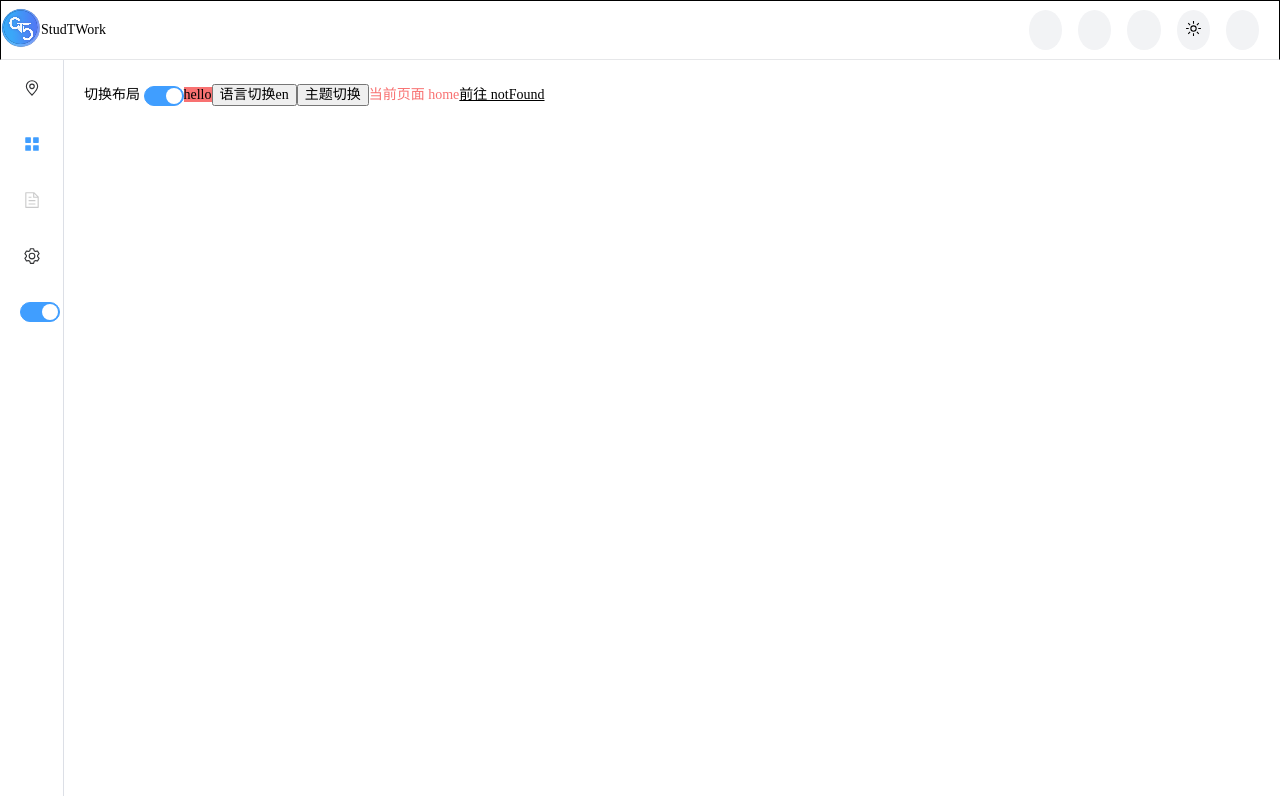
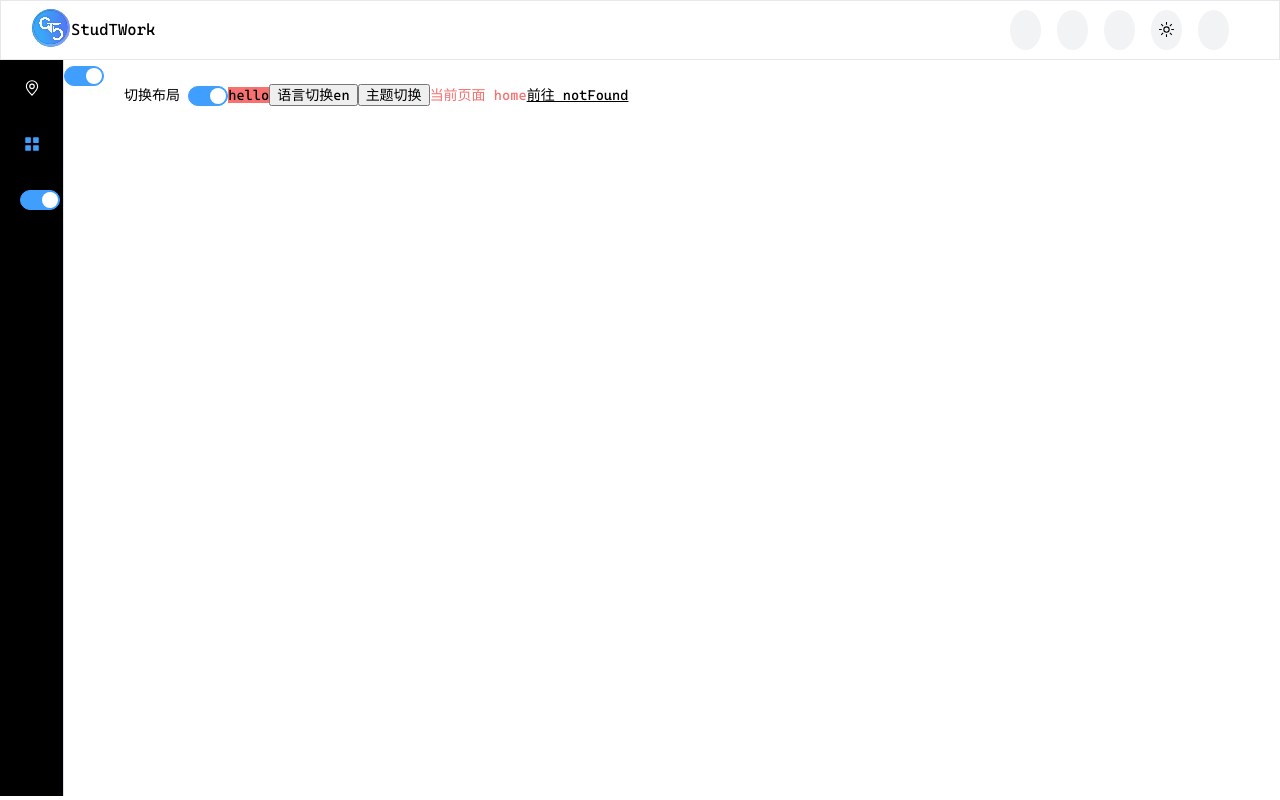
Before and after one commit to CodeGetters/studtworkFrond, a Vue app: page / in a window 1280 px wide. Built offline with nearby package versions, Linux system fonts and the light colour scheme.

Commit message:
style: 💎 modify home page layout

```diff
--- a/src/assets/styles/normal.css
+++ b/src/assets/styles/normal.css
@@ -3,6 +3,10 @@
 @font-face {
   font-family: "CascadiaCode";
   src: url("../fonts/CascadiaCode.ttf");
+}
+
+:root {
+  font-family: "CascadiaCode";
 }
 
 /* toggle theme */
--- a/src/core/config/configType.ts
+++ b/src/core/config/configType.ts
@@ -1,6 +1,7 @@
 interface Header {
   display: boolean;
   width: "fixed" | "fluid";
+  asideTop: boolean;
 }
 
 interface Footer {
--- a/src/core/config/defaultConfig.ts
+++ b/src/core/config/defaultConfig.ts
@@ -3,6 +3,8 @@ const config: defaultConfig = {
   headers: {
     display: true,
     width: "fixed",
+    // 布局方式
+    asideTop: false,
   },
   footer: {
     display: true,
--- /dev/null
+++ b/src/layouts/AsideCom.vue
@@ -0,0 +1,55 @@
+<script setup lang="ts">
+import { Menu as IconMenu, Location } from "@element-plus/icons-vue";
+import { ref } from "vue";
+const isCollapse = ref<boolean>(true);
+
+const handleOpen = (key: string, keyPath: string[]) => {
+  console.log(key, keyPath);
+};
+const handleClose = (key: string, keyPath: string[]) => {
+  console.log(key, keyPath);
+};
+</script>
+
+<template>
+  <div id="asideCom">
+    <el-aside width="auto" class="h100%" bg-blueGray>
+      <el-menu
+        default-active="2"
+        class="el-menu-vertical-demo h100%"
+        :collapse="isCollapse"
+        @open="handleOpen"
+        @close="handleClose"
+        popper-effect="light"
+        background-color="black"
+        text-color="#fff"
+      >
+        <el-sub-menu index="1">
+          <template #title>
+            <el-icon><location /></el-icon>
+            <span>Navigator One</span>
+          </template>
+          <el-menu-item-group>
+            <template #title><span>Group One</span></template>
+            <el-menu-item index="1-1">item one</el-menu-item>
+            <el-menu-item index="1-2">item two</el-menu-item>
+          </el-menu-item-group>
+          <el-menu-item-group title="Group Two">
+            <el-menu-item index="1-3">item three</el-menu-item>
+          </el-menu-item-group>
+          <el-sub-menu index="1-4">
+            <template #title><span>item four</span></template>
+            <el-menu-item index="1-4-1">item one</el-menu-item>
+          </el-sub-menu>
+        </el-sub-menu>
+        <el-menu-item index="2">
+          <el-icon><icon-menu /></el-icon>
+          <template #title>Navigator Two</template>
+        </el-menu-item>
+        <el-menu-item>
+          <el-switch v-model="isCollapse" />
+        </el-menu-item>
+      </el-menu>
+    </el-aside>
+  </div>
+</template>
--- a/src/layouts/HeaderCom.vue
+++ b/src/layouts/HeaderCom.vue
@@ -5,7 +5,7 @@ import { toggleDark } from "@/core/utils/themeAnimation";
 <template>
   <div
     id="headerCom"
-    class="w100% h60px flex flex-row items-center justify-between border-b-#0f172a1a border-1px border-solid"
+    class="w100% h60px flex flex-row items-center justify-between px30px"
   >
     <div class="logoBox hidden-xs-only">
       <div class="logo">
@@ -13,7 +13,6 @@ import { toggleDark } from "@/core/utils/themeAnimation";
       </div>
       <div class="desc">StudTWork</div>
     </div>
-    <!-- xs:w100% xs:justify-around -->
     <div
       class="iconList flex flex-row lg:w18% lg:pr20px xs:w100% xs:justify-around"
     >
@@ -39,9 +38,15 @@ import { toggleDark } from "@/core/utils/themeAnimation";
 <style scoped lang="scss">
 #headerCom {
   box-sizing: border-box;
+  border: 1px solid #0f172a1a;
 }
+
 .iconList .item:last-child {
   margin-right: 0;
+}
+
+.desc {
+  font-size: 16px;
 }
 
 .item {
@@ -54,6 +59,11 @@ import { toggleDark } from "@/core/utils/themeAnimation";
   margin-right: 16px;
   background-color: #f2f3f5;
   cursor: pointer;
+  transition: all 0.3s ease;
+}
+
+.item:hover {
+  background-color: #e6eef5;
 }
 
 .dark .item {
@@ -66,6 +76,7 @@ import { toggleDark } from "@/core/utils/themeAnimation";
   display: flex;
   flex-direction: row;
   align-items: center;
+  cursor: pointer;
 
   .logo {
     width: 40px;
--- /dev/null
+++ b/src/layouts/MainCom.vue
@@ -0,0 +1,33 @@
+<script setup lang="ts">
+import { ref } from "vue";
+const { locale, t } = useI18n();
+import { useI18n } from "vue-i18n";
+import { toggleDark } from "@/core/utils/themeAnimation";
+
+/**
+ * @description 语言切换
+ */
+const changeLang = () => {
+  locale.value === "zh" ? (locale.value = "en") : (locale.value = "zh");
+};
+
+// 切换布局
+// TODO：手机单不支持切换布局
+const headerLayout = ref(true);
+</script>
+
+<template>
+  <div id="mainCom">
+    <el-main>
+      切换布局
+      <el-switch v-model="headerLayout" />
+      <span bg-red>{{ t("hello") }}</span>
+      <button @click="changeLang()">语言切换{{ locale }}</button>
+      <button @click="toggleDark">主题切换</button>
+      <span class="text-red">当前页面 home</span>
+      <router-link to="/404" text-black>前往 notFound</router-link>
+    </el-main>
+  </div>
+</template>
+
+<style lang="scss"></style>
--- a/src/pages/HomePage.vue
+++ b/src/pages/HomePage.vue
@@ -1,155 +1,47 @@
 <script setup lang="ts">
-import {
-  Document,
-  Menu as IconMenu,
-  Location,
-  Setting,
-} from "@element-plus/icons-vue";
-
 import { ref } from "vue";
-const { locale, t } = useI18n();
-import { useI18n } from "vue-i18n";
 import HeaderCom from "@/layouts/HeaderCom.vue";
-import { toggleDark } from "@/core/utils/themeAnimation";
-
-/**
- * @description 语言切换
- */
-const changeLang = () => {
-  locale.value === "zh" ? (locale.value = "en") : (locale.value = "zh");
-};
-
-const isCollapse = ref(true);
+import AsideCom from "@/layouts/AsideCom.vue";
+import MainCom from "@/layouts/MainCom.vue";
 
 // 切换布局
 // TODO：手机单不支持切换布局
-const headerLayout = ref(true);
-
-const handleOpen = (key: string, keyPath: string[]) => {
-  console.log(key, keyPath);
-};
-const handleClose = (key: string, keyPath: string[]) => {
-  console.log(key, keyPath);
-};
+const headerLayout = ref<boolean>(true);
 </script>
 
 <template>
   <div id="homePage">
+    <!-- 布局一 -->
     <el-container v-show="headerLayout">
       <el-header flex flex-row height="auto">
         <HeaderCom />
       </el-header>
       <el-container h92vh>
-        <!-- mobile:150px -->
-        <!-- pc:200px -->
-        <el-aside width="auto" bg-blueGray>
-          <el-menu
-            default-active="2"
-            class="el-menu-vertical-demo h100%"
-            :collapse="isCollapse"
-            @open="handleOpen"
-            @close="handleClose"
-          >
-            <el-sub-menu index="1">
-              <template #title>
-                <el-icon><location /></el-icon>
-                <span>Navigator One</span>
-              </template>
-              <el-menu-item-group>
-                <template #title><span>Group One</span></template>
-                <el-menu-item index="1-1">item one</el-menu-item>
-                <el-menu-item index="1-2">item two</el-menu-item>
-              </el-menu-item-group>
-              <el-menu-item-group title="Group Two">
-                <el-menu-item index="1-3">item three</el-menu-item>
-              </el-menu-item-group>
-              <el-sub-menu index="1-4">
-                <template #title><span>item four</span></template>
-                <el-menu-item index="1-4-1">item one</el-menu-item>
-              </el-sub-menu>
-            </el-sub-menu>
-            <el-menu-item index="2">
-              <el-icon><icon-menu /></el-icon>
-              <template #title>Navigator Two</template>
-            </el-menu-item>
-            <el-menu-item index="3" disabled>
-              <el-icon><document /></el-icon>
-              <template #title>Navigator Three</template>
-            </el-menu-item>
-            <el-menu-item index="4">
-              <el-icon><setting /></el-icon>
-              <template #title>Navigator Four</template>
-            </el-menu-item>
-            <el-menu-item>
-              <el-switch v-model="isCollapse" />
-            </el-menu-item>
-          </el-menu>
-        </el-aside>
-
+        <AsideCom />
         <el-container>
-          <el-main>
-            切换布局
-            <el-switch v-model="headerLayout" />
-            <span bg-red>{{ t("hello") }}</span>
-            <button @click="changeLang()">语言切换{{ locale }}</button>
-            <button @click="toggleDark">主题切换</button>
-            <span class="text-red">当前页面 home</span>
-            <router-link to="/404" text-black>前往 notFound</router-link>
-          </el-main>
+          <el-switch v-model="headerLayout" />
+          <MainCom />
         </el-container>
       </el-container>
     </el-container>
 
+    <!-- 布局二 -->
     <el-container v-show="!headerLayout">
       <el-container h100vh>
-        <el-aside width="auto" bg-blueGray>
-          <el-menu
-            default-active="2"
-            class="el-menu-vertical-demo h100%"
-            :collapse="isCollapse"
-            @open="handleOpen"
-            @close="handleClose"
-          >
-            <!-- TODO:这里放 logo -->
-            <el-sub-menu index="1">
-              <template #title>
-                <el-icon><location /></el-icon>
-                <span>Navigator One</span>
-              </template>
-              <el-menu-item-group>
-                <template #title><span>Group One</span></template>
-                <el-menu-item index="1-1">item one</el-menu-item>
-                <el-menu-item index="1-2">item two</el-menu-item>
-              </el-menu-item-group>
-            </el-sub-menu>
-            <el-menu-item index="2">
-              <el-icon><icon-menu /></el-icon>
-              <template #title>Navigator Two</template>
-            </el-menu-item>
-            <el-menu-item>
-              <el-switch v-model="isCollapse" />
-            </el-menu-item>
-          </el-menu>
-        </el-aside>
+        <AsideCom />
         <el-container>
-          <el-header height="auto"><HeaderCom /></el-header>
-          <el-main>
-            <!-- 切换时需要过渡效果(函数) -->
-            切换布局
-            <el-switch v-model="headerLayout" />
-            <span bg-red>{{ t("hello") }}</span>
-            <button @click="changeLang()">语言切换111{{ locale }}</button>
-            <button @click="toggleDark">主题切换111</button>
-            <span class="text-red">当前页面111 home</span>
-            <router-link to="/404" text-black>前往 notFound</router-link>
-          </el-main>
+          <el-header height="auto">
+            <HeaderCom />
+          </el-header>
+          <el-switch v-model="headerLayout" />
+          <MainCom />
         </el-container>
       </el-container>
     </el-container>
   </div>
 </template>
 
-<style scoped lang="scss">
+<style lang="scss">
 .el-header {
   padding: 0;
 }
@@ -158,6 +50,7 @@ const handleClose = (key: string, keyPath: string[]) => {
   color: #fff;
 }
 
+el-aside[deep],
 el-container[deep],
 el-header[deep] {
   background-color: black;
--- a/src/pages/LoginPage.vue
+++ b/src/pages/LoginPage.vue
@@ -2,6 +2,7 @@
 import { reactive, ref } from "vue";
 import type { FormInstance, FormRules } from "element-plus";
 const ruleFormRef = ref<FormInstance>();
+import logo from "/favicon.svg";
 
 const validatePass = (rule, value, callback) => {
   if (value === "") {
@@ -58,7 +59,7 @@ const rules = reactive<FormRules<typeof ruleForm>>({
         <div class="logo">
           <div class="logo-top">
             <div class="logo-image">
-              <!-- <img src="src\assets\images\logo.png" /> -->
+              <img :src="logo" />
             </div>
             <div class="logo1">StudTWork</div>
           </div>
--- a/src/store/config.ts
+++ b/src/store/config.ts
@@ -12,7 +12,6 @@ export const useConfigStore = defineStore("config", () => {
 
   // 获取默认布局配置的属性
   function getDefaultConfig(path: string, defaultValue?: string) {
-    console.log("config", config.value, path, defaultConfig);
     return objectPath.get(config.value, path, defaultValue);
   }
 
```
Also changed, not shown: components.d.ts (+7 -4 lines).
